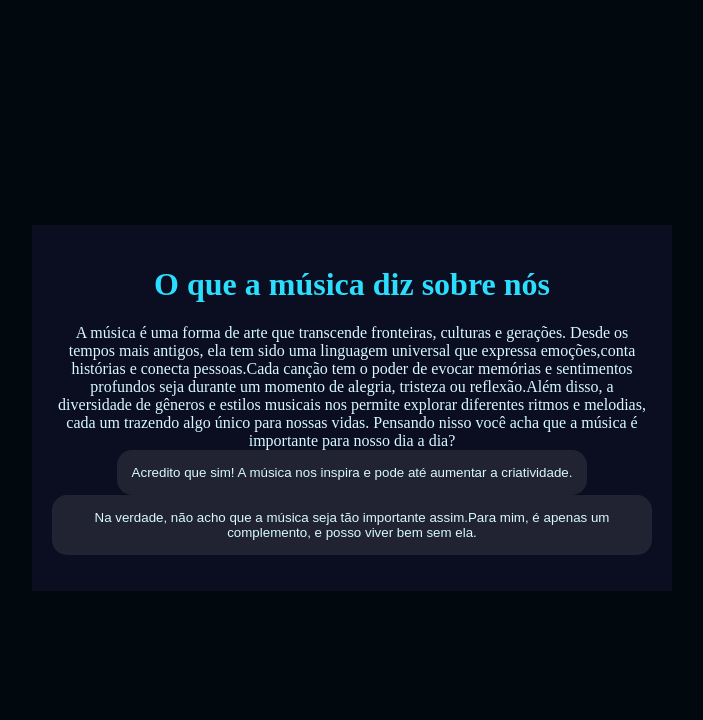
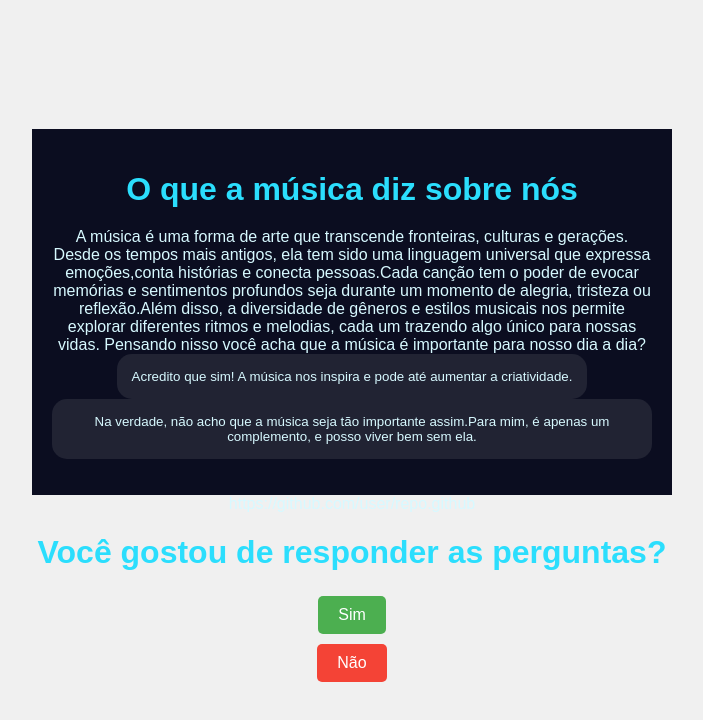
Before and after one commit to tatianekovalek/0-que-a-m-sica-diz-sobre-n-s, a plain HTML site: page index.html in a window 1280 px wide. Shown: the whole page, without its empty margins (288-991 px from the left). Drawn offline with Linux system fonts and the light colour scheme.

Commit message:
salve pfvr

```diff
--- a/index.html
+++ b/index.html
@@ -5,6 +5,7 @@
     <meta name="O que a música diz sobre nós" content="width=device-width, initial-scale=1.0">
     <link rel="stylesheet" href="style.css">
     <title>O que a música diz sobre nós</title>
+
 </head>
 <body>
     <div class="caixa-principal">
@@ -18,3 +19,53 @@
     <script src="script.js"></script>
 </body>
 </html>
+
+https://github.com/user/repo.github
+<style>
+    body{
+        display: flex;
+        flex-direction: column;
+        align-items: center;
+        height: 100vh;
+        font-family: Arial, sans-serif;
+        background-color: #f0f0f0;
+    }
+    h1{
+        margin-bottom: 20px;
+    }
+    .button{
+        padding: 10px 20px;
+        margin: 5px;
+        border: none;
+        border-radius: 5px;
+        cursor: pointer;
+        font-size: 16px;
+    }
+    .sim{
+        background-color: #4CAF50;/*
+        Verde*/
+        color: white;
+    }
+    .nao{
+        background-color: #f44336;/*
+        Vermelho*/
+        color: white;
+    }
+    </style>
+
+<h1>Você gostou de responder as perguntas?</h1>
+<button class="button sim"
+onclick="responder('sim')">Sim</button>
+<button class="button nao"
+onclick="responder('não')">Não</button>
+
+<script>
+    functionresponder(resposta); {
+        if(resposta==='sim') {
+            alert('Que bom!Fico feliz em saber disso!');
+        }else{
+            alert('Sinto muito!A sua opinião é importante.');
+        }
+    }
+
+</script>
```
